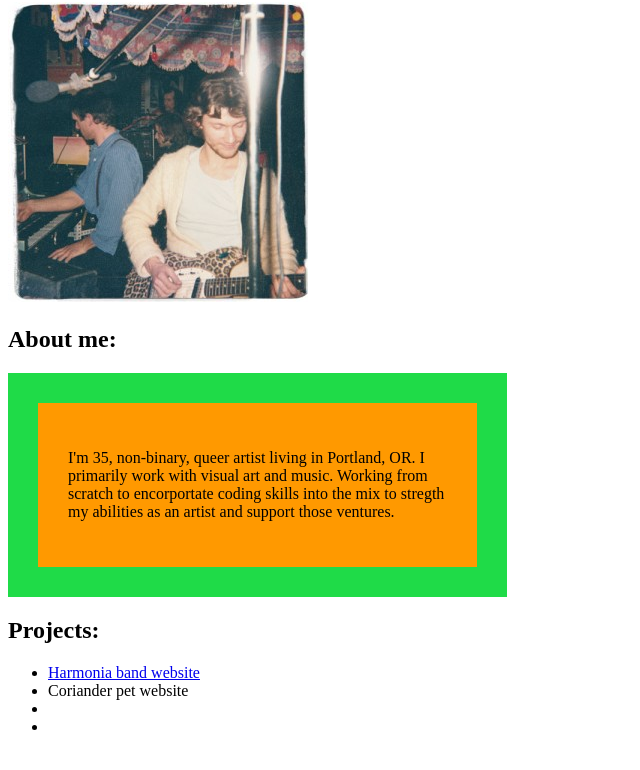
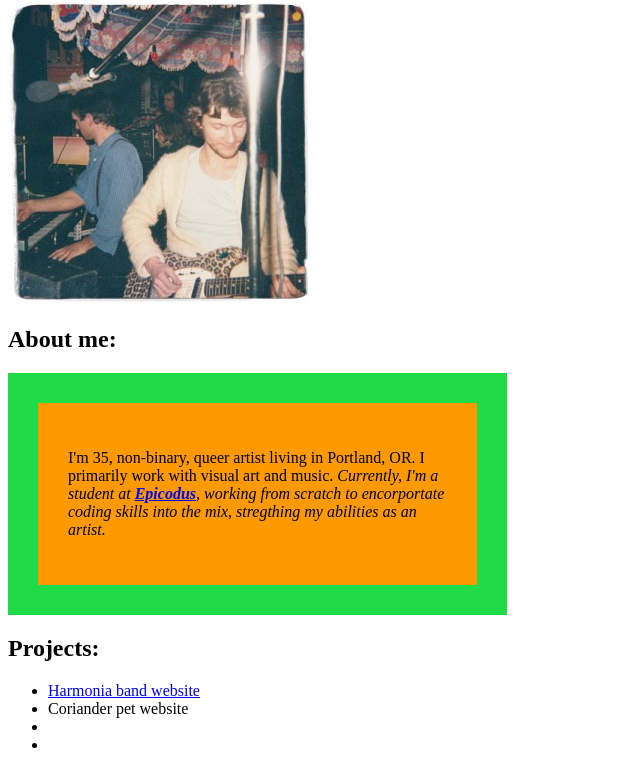
Before and after one commit to julianleonardo/portfolio, a plain HTML site: page index.html in a window 1280 px wide. Shown: the part 78-848 px from the top of the page, without its empty margins (0-640 px from the left). Drawn offline with Linux system fonts and the light colour scheme.

Commit message:
add elements to the body

```diff
--- a/index.html
+++ b/index.html
@@ -8,7 +8,7 @@
   <h1>Julian Leonardo</h1>
   <img src="img/img1.jpg" alt="band playing music">
   <h2>About me:</h2>
-    <div class="box1"><p>I'm 35, non-binary, queer artist living in Portland, OR. I primarily work with visual art and music. Working from scratch to encorportate coding skills into the mix to stregth my abilities as an artist and support those ventures. </p></div>
+    <div class="box1"><p>I'm 35, non-binary, queer artist living in Portland, OR. I primarily work with visual art and music. <em>Currently, I'm a student at <a href="https://www.epicodus.com/"><strong>Epicodus</strong></a>, working from scratch to encorportate coding skills into the mix, stregthing my abilities as an artist.</em> </p></div>
 
   <h2>Projects:</h2>
   <ul>
```
